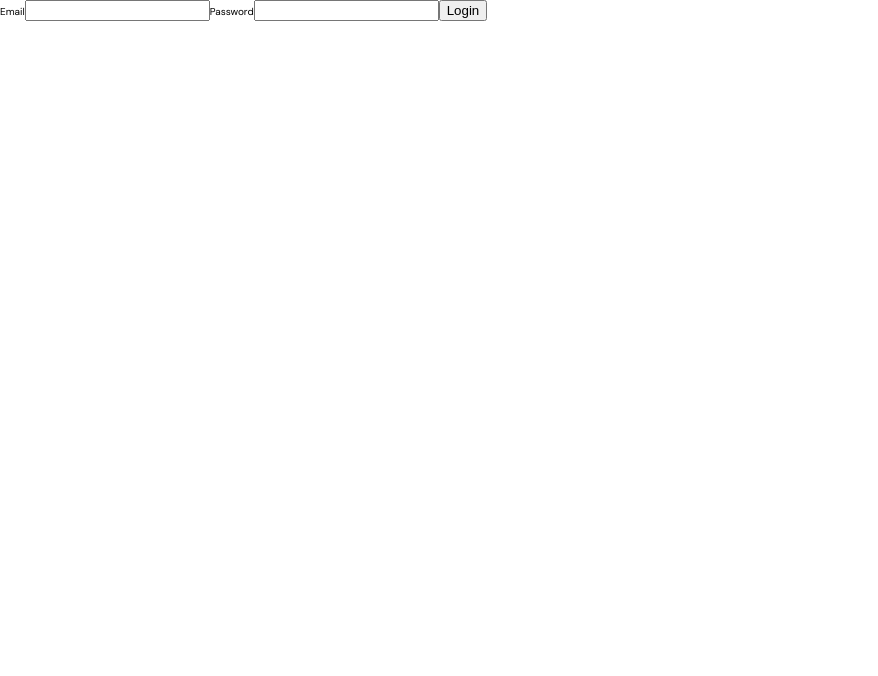
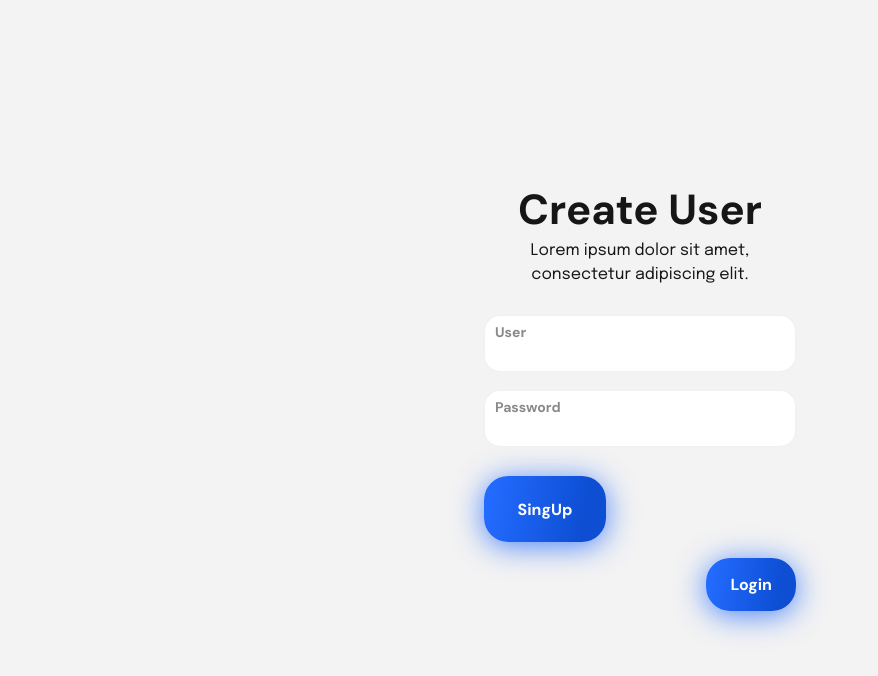
Before and after one commit to ocralo/play-green, a React (Vite) app: page /sing-up in a window 1280 px wide. Shown: the top 676 px of the page, without its empty margins (0-878 px from the left). Built offline with nearby package versions, Linux system fonts and the light colour scheme; no server answers.

Commit message:
feat: add components and layout

```diff
--- a/src/pages/publics/SingUp/index.tsx
+++ b/src/pages/publics/SingUp/index.tsx
@@ -1,6 +1,14 @@
 import {useState} from 'react'
+import {useNavigate} from 'react-router-dom'
+
 import {useAuth} from '@context/AuthContext/hooks'
-import {useNavigate} from 'react-router-dom'
+
+import FormInput from '@components/FormInput'
+import ErrorText from '@components/ErrorText'
+import Button from '@components/Button'
+import Form from '@components/Form'
+
+import {SingUpLayout} from './layout'
 
 export default function SingUp(): JSX.Element {
   const navigate = useNavigate()
@@ -9,34 +17,64 @@ export default function SingUp(): JSX.Element {
     password: '',
   })
 
-  const {signUp, error} = useAuth()
+  const {error, signUp} = useAuth()
 
-  const handleChange = (e: React.ChangeEvent<HTMLInputElement>) => {
+  const handleChange = (e: React.ChangeEvent<HTMLInputElement>): void => {
     setUser({
       ...user,
       [e.target.name]: e.target.value,
     })
   }
 
-  const handleSubmit = async (e: React.FormEvent<HTMLFormElement>) => {
+  const handleSubmit = async (
+    e: React.FormEvent<HTMLFormElement>
+  ): Promise<void> => {
     e.preventDefault()
     await signUp(user.email, user.password)
     navigate('/home')
   }
 
+  const handleLogin = (): void => {
+    navigate('/login')
+  }
+
   return (
-    <form onSubmit={handleSubmit}>
-      <label htmlFor='email'>Email</label>
-      <input type='email' name='email' id='email' onChange={handleChange} />
-      <label htmlFor='password'>Password</label>
-      <input
-        type='password'
-        name='password'
-        id='password'
-        onChange={handleChange}
-      />
-      <button type='submit'>Login</button>
-      {error && <p style={{color: 'white'}}>{error}</p>}
-    </form>
+    <SingUpLayout>
+      <h1 className='singup-title'>Create User</h1>
+      <h6 className='singup-description'>
+        Lorem ipsum dolor sit amet, consectetur adipiscing elit.
+      </h6>
+      <Form className='singup-form' onSubmit={handleSubmit}>
+        <FormInput
+          className='singup-input-user'
+          label='User'
+          name='email'
+          id='email'
+          type='email'
+          value={user.email}
+          onChange={handleChange}
+        />
+        <FormInput
+          className='singup-input-password'
+          label='Password'
+          name='password'
+          id='password'
+          type='password'
+          value={user.password}
+          onChange={handleChange}
+        />
+        {error && <ErrorText error={error} />}
+        <Button className='singup-submit-button' type='submit'>
+          SingUp
+        </Button>
+
+        <Button
+          type='button'
+          className='singup-login-button'
+          onClick={handleLogin}>
+          Login
+        </Button>
+      </Form>
+    </SingUpLayout>
   )
 }
```
